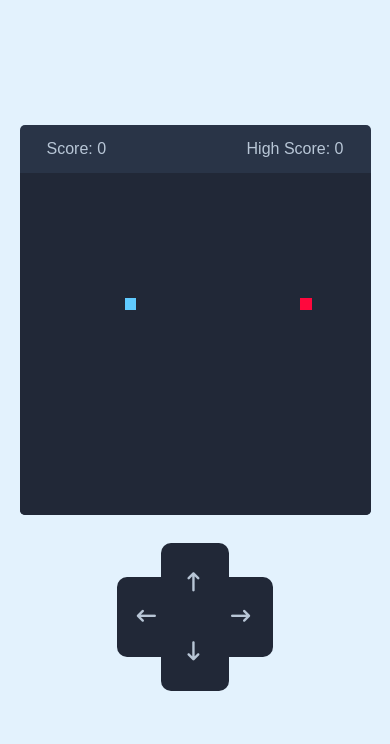
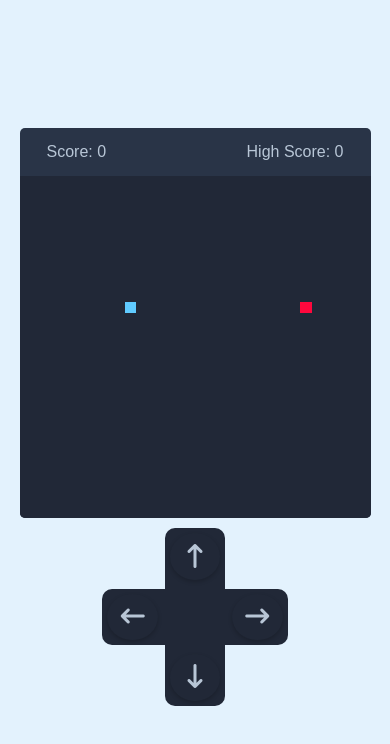
Before and after one commit to aqibowais/Snake-Game, a plain HTML site: page index.html in a window 390 px wide. Drawn offline with Linux system fonts and the light colour scheme.

Commit message:
Controller buttons

```diff
--- a/index.html
+++ b/index.html
@@ -19,7 +19,7 @@
             </div>
 
         </div>
-        <div class="controls">
+        <!-- <div class="controls">
             <div class="LR">
 
                 <i data-key = "ArrowLeft" class="fa-solid fa-arrow-left-long"></i>
@@ -30,8 +30,19 @@
                 <i data-key = "ArrowUp" class="fa-solid fa-arrow-up-long"></i>
                 <i data-key = "ArrowDown" class="fa-solid fa-arrow-down-long"></i>
             </div>
-        </div>
+        </div> -->
+        <div class="controls">
+            <div class="LR">
+                <button class="arrow-button" id="left"><i data-key = "ArrowLeft" class="fa-solid fa-arrow-left-long"></i></button>
+            <button class="arrow-button" id="right"><i data-key = "ArrowRight" class="fa-solid fa-arrow-right-long"></i></button>
+            </div>
 
+            <div class="UD" >
+                <button class="arrow-button" id="up"><i data-key = "ArrowUp" class="fa-solid fa-arrow-up-long"></i></button>
+                <button class="arrow-button" id="down"><i data-key = "ArrowDown" class="fa-solid fa-arrow-down-long"></i></button>
+            </div>
+
+          </div>
     </div>
     <script src="./index.js"></script>
 
--- a/style.css
+++ b/style.css
@@ -48,15 +48,39 @@ body{
 
 }
 .controls i{
-    font-size: 1.3rem;
     color: #b8c6d6;
-    padding: 25px 0;
-    border-right: #212837 3px solid;
-    width: calc(100%/4);
+    /* padding: 25px 0; */
+
     cursor: pointer;
     text-align: center;
 }
 @media screen and (max-width: 800px) {
+    .controls {
+        display: flex;
+        flex-direction: row;
+        justify-content: center;
+        align-items: center;
+      }
+
+      .arrow-button {
+        width: 13vmin;
+        height: 12vw;
+        font-size: 24px;
+        margin: 5px;
+        border-radius: 50%;
+        background-color: #212837;
+        border: none;
+        box-shadow: 0 2px 4px rgba(0, 0, 0, 0.2);
+        cursor: pointer;
+      }
+
+      /* .arrow-button:hover {
+        background-color: #eee;
+      }
+
+      .arrow-button:active {
+        background-color: #ccc;
+      } */
     .wrapper{
         width:90vmin;
         height: 100vmin;
@@ -65,7 +89,29 @@ body{
         font-size: 1rem;
         padding: 15px 27px;
     }
-    .controls{
+    .controls .LR{
+        position: absolute;
+        display: flex;
+        background-color: #212837;
+        gap: 4rem;
+        margin: 10px;
+        /* padding: 5px 20px; */
+        border-radius: 10px;
+
+    }.controls .UD {
+        background-color: #212837;
+        justify-content:space-between;
+        /* display: flex; */
+        display: flex;
+        flex-direction: column;
+        /* padding: 5px 15px; */
+        margin: 10px;
+        gap: 4rem;
+        z-index: 1;
+        border-radius: 10px;
+
+    }
+    /* .controls{
         position: relative;
         width: 100%;
         display:flex;
@@ -73,37 +119,18 @@ body{
         justify-content: center;
         align-items: center;
     }
-    .controls .LR{
-        position: absolute;
-        display: flex;
-        flex-direction: row;
-        background-color: #212837;
-        gap: 4.5rem;
-        margin: 10px;
-        padding: 5px 20px;
-        border-radius: 10px;
 
-    }
-    .controls .UD{
-        display: block;
-        flex-direction: row;
-        background-color: #212837;
-        justify-content:space-between;
-        padding: 5px 25px;
-        z-index: 1;
-        border-radius: 10px;
 
-    }
     .UD i{
         display: block;
         justify-content: space-between;
         /* gap: 20px; */
+    /* }
+
+    .controls i{
+        font-size: 2.2rem;
     }
 
-    .controls i{
-        font-size: 1.2rem;
-    }
-
-
+       */
 
 }
```
